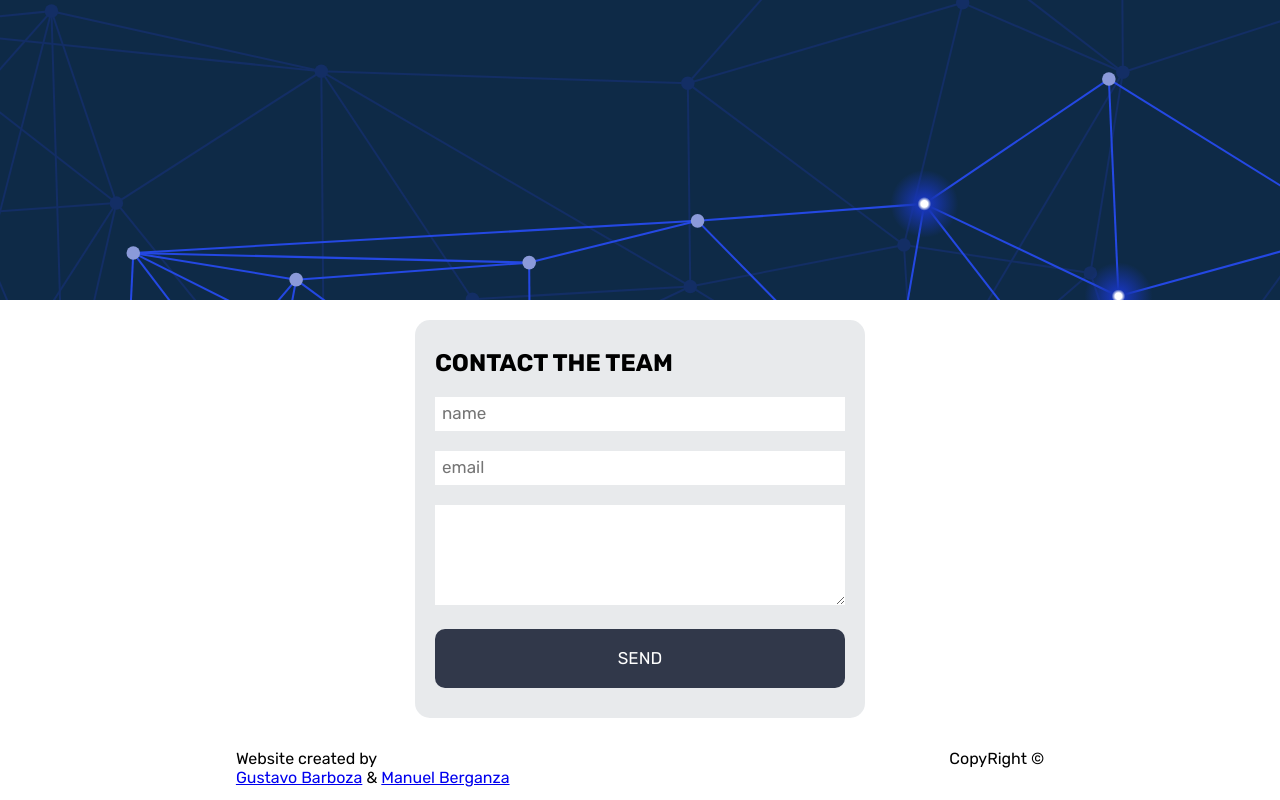
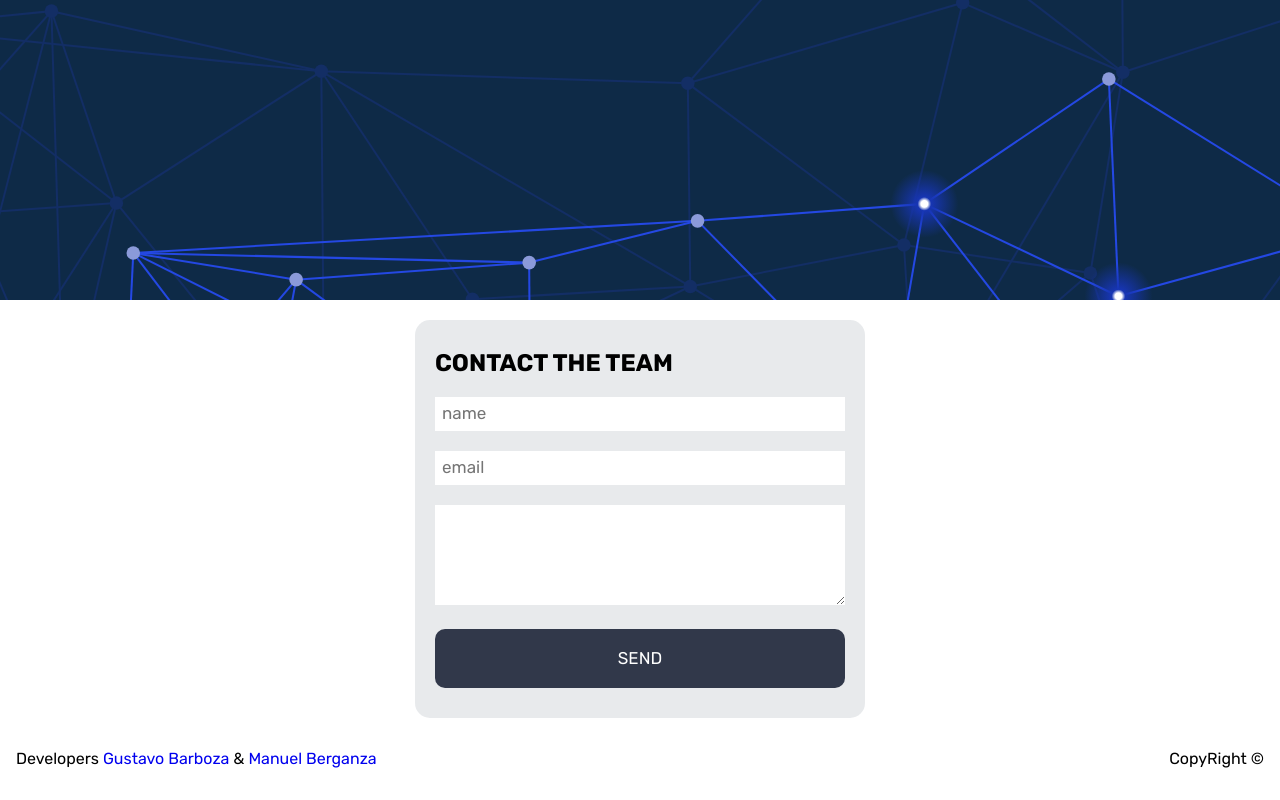
Before and after one commit to manuel-berganza/pygrambot_website, a plain HTML site: page index.html in a window 1280 px wide. Shown: the part 460-1260 px from the top of the page. Drawn offline with Linux system fonts and the light colour scheme.

Commit message:
cambios en el footer

```diff
--- a/css/style.css
+++ b/css/style.css
@@ -157,5 +157,9 @@ textarea{
   height: 50px;
   margin: 16px 16px;
   display: flex;
-  justify-content: space-around;
+  justify-content: space-between;
+
 }
+.footer a{
+  text-decoration: none;
+}
--- a/index.html
+++ b/index.html
@@ -55,9 +55,8 @@
 
   <footer class="footer">
     <div>
-      <p>Website created by <br> <a href="https://www.linkedin.com/in/gustavo-barboza-4853181b1/" target="_blank">Gustavo Barboza</a> & <a href="#">Manuel Berganza</a></p>
+      <p>Developers <a href="https://www.linkedin.com/in/gustavo-barboza-4853181b1/" target="_blank">Gustavo Barboza</a> & <a href="#">Manuel Berganza</a></p>
     </div>
-
     <div >
       <p class="m-t25">CopyRight ©</p>
     </div>
```
